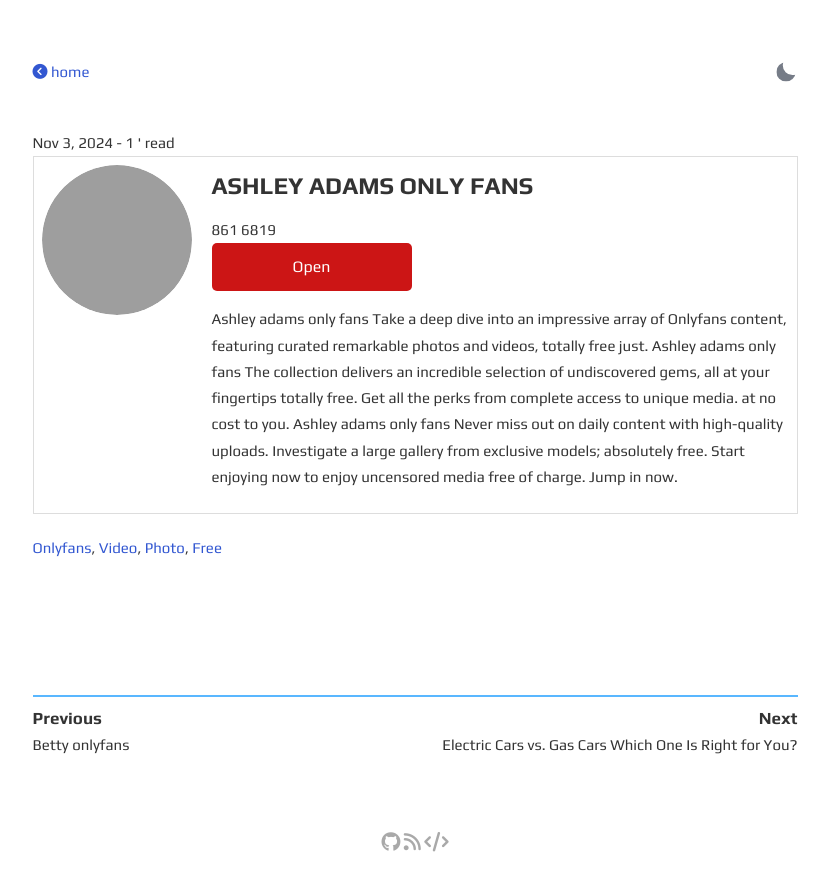
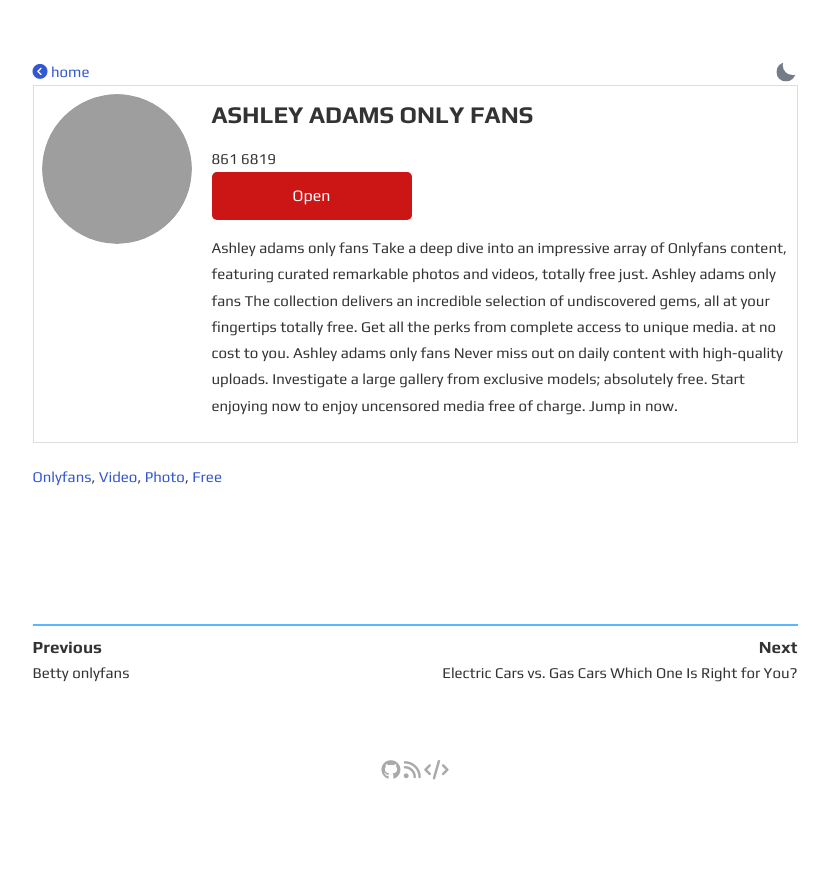
Before and after one commit to ZollaMaga/newsblog, a Jekyll site: the page built from _posts/2024-11-03-2.md, in a window 1280 px wide. Shown: the top 891 px of the page, without its empty margins (225-1054 px from the left). Built offline with Jekyll 4.4.1, drawn with Linux system fonts in a browser that asks for light colours; grey boxes are pictures that could not be loaded.

Commit message:
Update post.html

```diff
--- a/_layouts/post.html
+++ b/_layouts/post.html
@@ -10,9 +10,6 @@
       <div></div>
     </button>
   </div>
-  {% assign minute=content | number_of_words | divided_by: 265 | plus: 1 %}
-  <time datetime="{{ page.date | date_to_xmlschema }}">{{ page.date | date: "%b %-d, %Y" }} -
-    {% if page.minute %} {{ page.minute }} {% else %} {{ minute }} {% endif %}' read</time>
 
 <div class="container-post">
         <div class="container-image">
```
